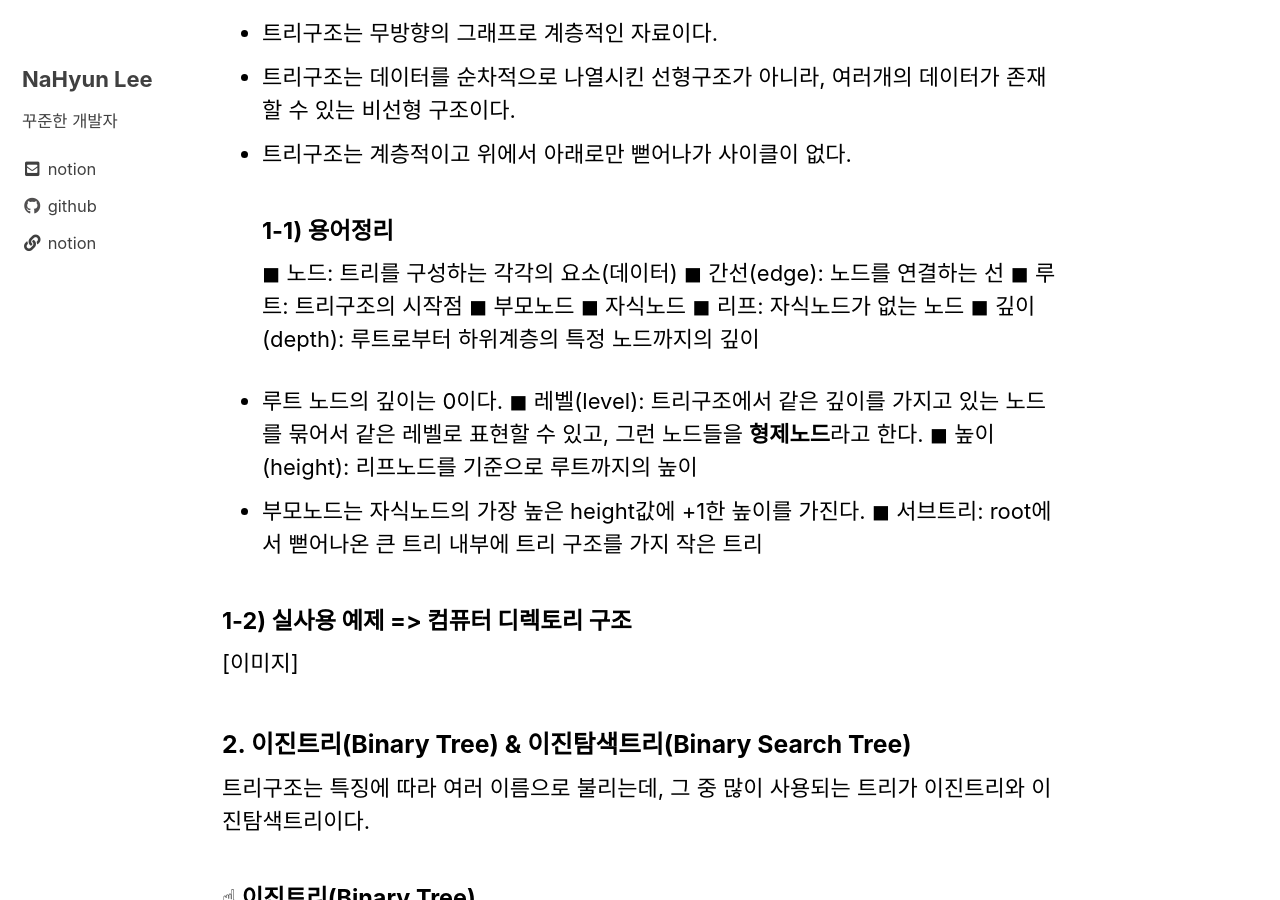
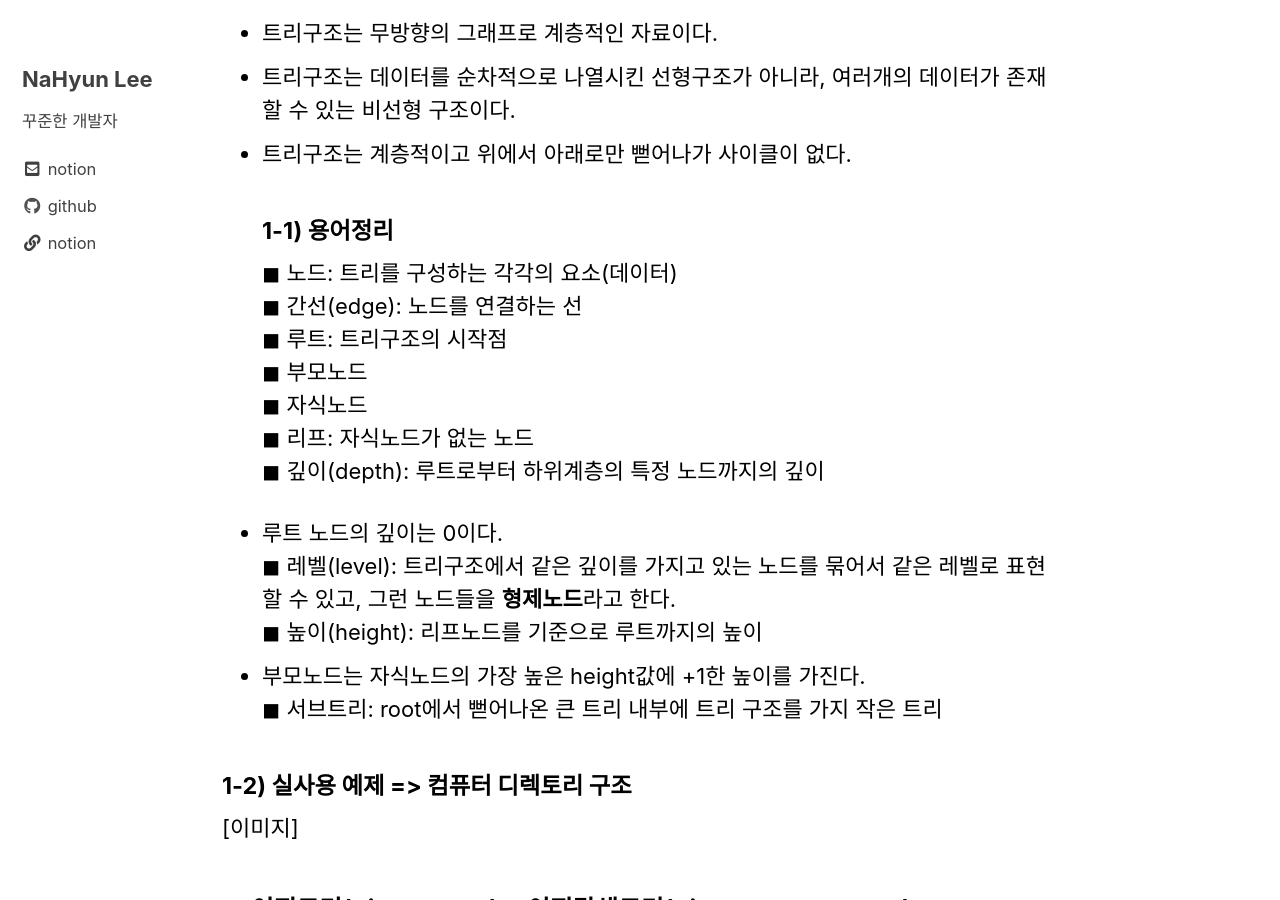
Before and after one commit to hyen43/hyen43.github.io, a Jekyll site: the page built from _posts/2021-10-09-post-TIL2.md, in a window 1280 px wide and 900 px high, scrolled down 1031 px. Built offline with Jekyll 4.4.1, drawn with Linux system fonts in a browser that asks for light colours; cached includes are drawn as plain includes; comment, search, counter and statistics services are not loaded.

Commit message:
Revise: Post contents

```diff
--- a/_posts/2021-10-09-post-TIL2.md
+++ b/_posts/2021-10-09-post-TIL2.md
@@ -33,18 +33,18 @@ tags:
 * 트리구조는 데이터를 순차적으로 나열시킨 선형구조가 아니라, 여러개의 데이터가 존재할 수 있는 비선형 구조이다.
 * 트리구조는 계층적이고 위에서 아래로만 뻗어나가 사이클이 없다.
 #### 1-1) 용어정리
-◼ 노드: 트리를 구성하는 각각의 요소(데이터)
-◼ 간선(edge): 노드를 연결하는 선
-◼ 루트: 트리구조의 시작점
-◼ 부모노드
-◼ 자식노드
-◼ 리프: 자식노드가 없는 노드
-◼ 깊이(depth): 루트로부터 하위계층의 특정 노드까지의 깊이
- - 루트 노드의 깊이는 0이다.
-◼ 레벨(level): 트리구조에서 같은 깊이를 가지고 있는 노드를 묶어서 같은 레벨로 표현할 수 있고, 그런 노드들을 **형제노드**라고 한다.
-◼ 높이(height): 리프노드를 기준으로 루트까지의 높이
- - 부모노드는 자식노드의 가장 높은 height값에 +1한 높이를 가진다.
-◼ 서브트리: root에서 뻗어나온 큰 트리 내부에 트리 구조를 가지 작은 트리
+◼ 노드: 트리를 구성하는 각각의 요소(데이터)<br/>
+◼ 간선(edge): 노드를 연결하는 선<br/>
+◼ 루트: 트리구조의 시작점<br/>
+◼ 부모노드<br/>
+◼ 자식노드<br/>
+◼ 리프: 자식노드가 없는 노드<br/>
+◼ 깊이(depth): 루트로부터 하위계층의 특정 노드까지의 깊이<br/>
+ - 루트 노드의 깊이는 0이다.<br/>
+◼ 레벨(level): 트리구조에서 같은 깊이를 가지고 있는 노드를 묶어서 같은 레벨로 표현할 수 있고, 그런 노드들을 **형제노드**라고 한다.<br/>
+◼ 높이(height): 리프노드를 기준으로 루트까지의 높이<br/>
+ - 부모노드는 자식노드의 가장 높은 height값에 +1한 높이를 가진다.<br/>
+◼ 서브트리: root에서 뻗어나온 큰 트리 내부에 트리 구조를 가지 작은 트리<br/>
 
 #### 1-2) 실사용 예제 => 컴퓨터 디렉토리 구조
 [이미지]
```
